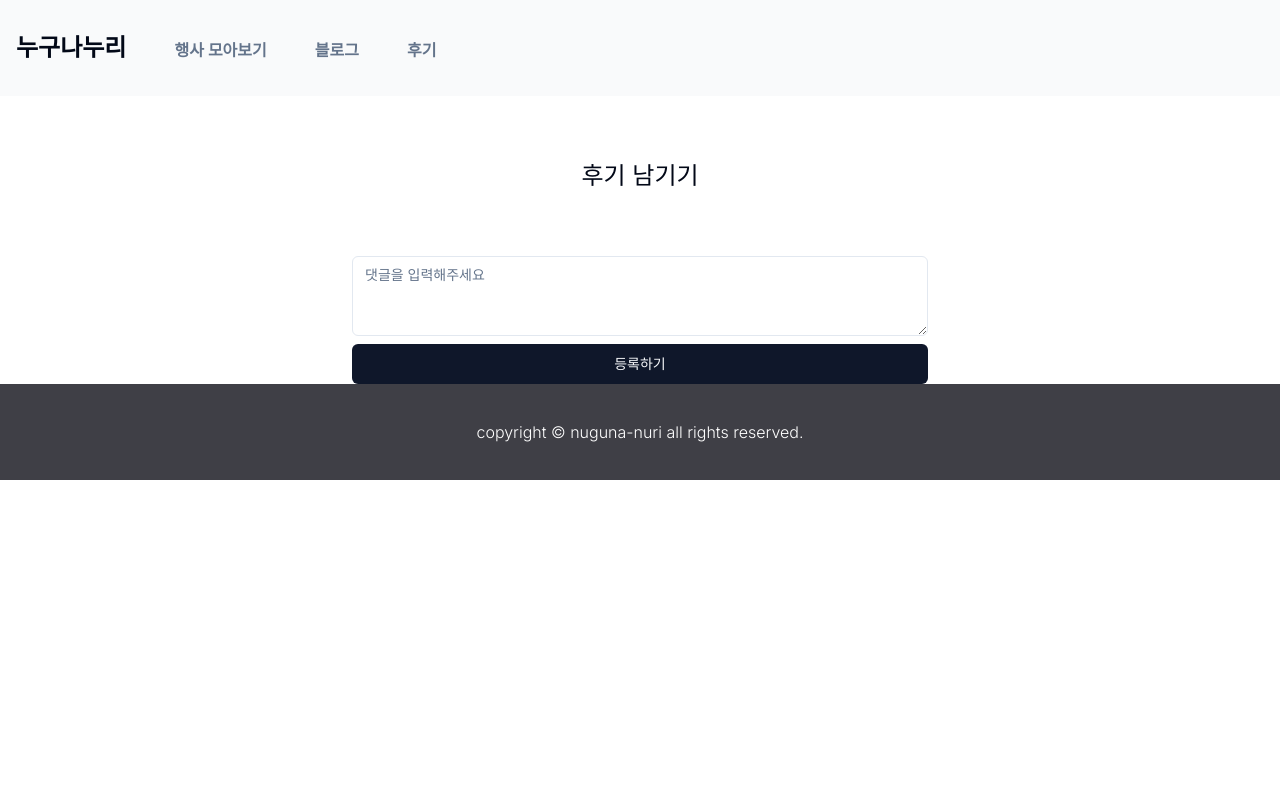
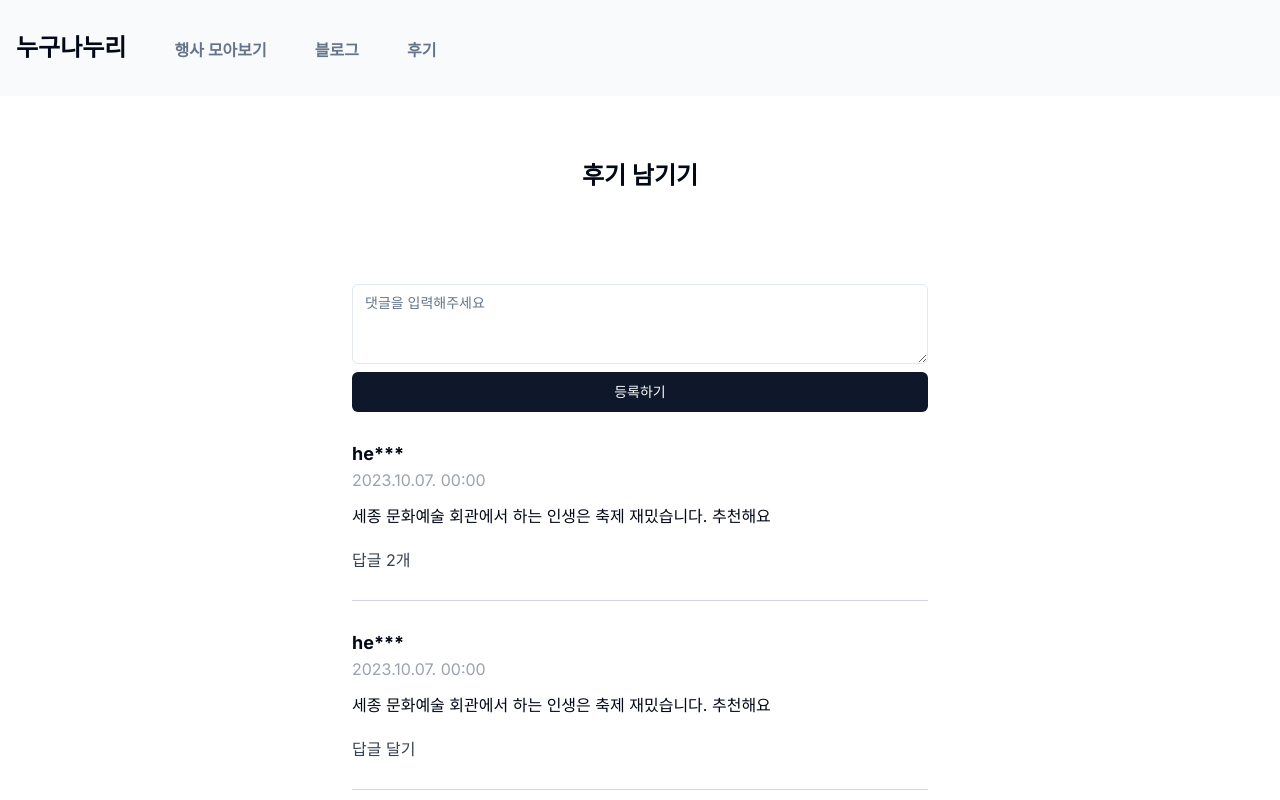
Before and after one commit to yesoryeseul/NUGUNA-NURI, a Next.js app: page /review in a window 1280 px wide. Shown: the top 800 px of the page. Built offline with nearby package versions, Linux system fonts and the light colour scheme; data requests are answered from the project's data file.

Commit message:
feat: db 추가 및 후기 페이지 렌더링

```diff
--- a/src/api/mainApi.ts
+++ b/src/api/mainApi.ts
@@ -2,8 +2,8 @@ import xml2js from 'xml2js';
 
 import { ApiRes, ApiType } from '../types/main/types';
 const mainApi = async (startIndex: number, endIndex: number): Promise<ApiType[]> => {
-  const apiKey = process.env.MAIN_API_KEY;
-  const url = `http://openapi.seoul.go.kr:8088/624e504e6c70687335324976584446/xml/culturalEventInfo/${startIndex}/${endIndex}/`;
+  const apiKey = process.env.NEXT_PUBLIC_API_KEY;
+  const url = `http://openapi.seoul.go.kr:8088/${apiKey}/xml/culturalEventInfo/${startIndex}/${endIndex}/`;
   const res = await fetch(url, { cache: 'no-store' });
   const data = await res.text();
 
--- a/src/api/reviewAPI.ts
+++ b/src/api/reviewAPI.ts
@@ -1,5 +1,3 @@
-// import { ReviewType } from '@/types/review/types';
-
 const ReviewApi = async () => {
   const url = 'http://localhost:3001/reviews';
   try {
@@ -7,16 +5,12 @@ const ReviewApi = async () => {
       method: 'GET',
       headers: { 'Content-Type': 'application/json' },
       cache: 'no-store',
-    })
-      .then((res) => res.json())
-      .then((data) => {
-        return data;
-      });
-    return res;
+    });
+    const data = res.json();
+    return data;
   } catch (error) {
     console.error(error);
   }
-  // return "";
 };
 
 export default ReviewApi;
--- a/src/app/collect/page.tsx
+++ b/src/app/collect/page.tsx
@@ -73,7 +73,7 @@ const Collect = () => {
 
   return (
     <div className='flex flex-col items-center max-w-7xl m-auto'>
-      <h1 className='text-4xl font-bold my-16'>행사 모아보기</h1>
+      <h1 className='text-2xl font-bold my-16'>행사 모아보기</h1>
       <FilterSelect onValueChange={setSelectedValue} />
       {data ? (
         <div className='grid grid-cols-3 gap-4'>
--- a/src/app/layout.tsx
+++ b/src/app/layout.tsx
@@ -3,8 +3,8 @@ import '../styles/globals.css';
 import type { Metadata } from 'next';
 import { Inter } from 'next/font/google';
 
-import Footer from '@/components/Footer/footer';
-import { Header } from '@/components/Header/header';
+import Footer from '@/components/footer/footer';
+import { Header } from '@/components/header/header';
 
 const inter = Inter({ subsets: ['latin'] });
 
--- a/src/app/main/_component/EventFeed/index.tsx
+++ b/src/app/main/_component/EventFeed/index.tsx
@@ -21,7 +21,7 @@ const EventFeed = async () => {
             </Link>
           </div>
         </div>
-        <div className='flex justify-center items-center justify-between'>
+        <div className='flex justify-center items-center'>
           {fetchData.map((v: ApiType) => (
             <>
               <div className='w-full justify-between ml-4 px-3'>
--- a/src/app/review/_components/CommentForm/index.tsx
+++ b/src/app/review/_components/CommentForm/index.tsx
@@ -2,7 +2,7 @@ import { Button } from '@/components/ui/button';
 import { Textarea } from '@/components/ui/textarea';
 const CommentForm = () => {
   return (
-    <div className='grid w-full gap-2'>
+    <div className='grid w-full gap-2 my-7'>
       <Textarea placeholder='댓글을 입력해주세요' />
       <Button>등록하기</Button>
     </div>
--- /dev/null
+++ b/src/app/review/_components/OneReivew/index.tsx
@@ -0,0 +1,63 @@
+'use client';
+import { atom, useAtom } from 'jotai';
+
+import { Button } from '@/components/ui/button';
+import { ReviewType } from '@/types/review/types';
+import FormatCreateDate from '@/utils/FormatCreateDate';
+
+import CommentForm from '../CommentForm';
+import OneReviewComment from '../OneReviewComment';
+
+const reviewCommentsAtom = atom<{ [key: number]: boolean }>({});
+
+const OneReivew = ({ item }: { item: ReviewType }) => {
+  const [reviewCommentsState, setReviewCommentsState] = useAtom(reviewCommentsAtom);
+  const { id, userId, createDate, content, myReview, comments } = item;
+  const maskingUserId = userId.replace(/.{3}$/, '***');
+  const formattedDate = FormatCreateDate(createDate);
+
+  const onisOpenCommentForm = () => {
+    // 현재 리뷰 아이템의 댓글 표시 여부 상태만 업데이트
+    setReviewCommentsState((prevState) => ({
+      ...prevState,
+      [id]: !prevState[id],
+    }));
+  };
+
+  return (
+    <div className='flex flex-col justify-center mb-7'>
+      <div className='flex flex-col'>
+        <div className='flex justify-between'>
+          <div>
+            <p className='font-bold text-lg'>{maskingUserId}</p>
+            <p className='text-gray-400 mb-3'>{formattedDate}</p>
+          </div>
+          {myReview && (
+            <div>
+              <Button variant='outline'>삭제</Button>
+              <Button className='ml-4'>수정</Button>
+            </div>
+          )}
+        </div>
+        <div>
+          <p className='mb-5'>{content}</p>
+        </div>
+      </div>
+      <div>
+        <p onClick={onisOpenCommentForm} className='cursor-pointer hover:underline text-gray-700'>
+          답글 {comments.length ? `${comments.length}개` : '달기'}{' '}
+        </p>
+        {reviewCommentsState[id] && (
+          <div className='bg-gray-100'>
+            {comments.length > 0 &&
+              comments.map((comment) => <OneReviewComment key={comment.id} comment={comment} />)}
+            <CommentForm />
+          </div>
+        )}
+      </div>
+      <div className='mt-7 w-full h-px bg-gray-300'></div>
+    </div>
+  );
+};
+
+export default OneReivew;
--- /dev/null
+++ b/src/app/review/_components/OneReviewComment/index.tsx
@@ -0,0 +1,33 @@
+import { Button } from '@/components/ui/button';
+import { ReviewCommentType } from '@/types/review/types';
+import FormatCreateDate from '@/utils/FormatCreateDate';
+
+const OneReviewComment = ({ comment }: { comment: ReviewCommentType }) => {
+  const { createDate, reviewerId, content, myComment } = comment;
+  const maskingUserId = reviewerId.replace(/.{3}$/, '***');
+  const formattedDate = FormatCreateDate(createDate);
+  return (
+    <div className='flex flex-col justify-center mb-7 px-4'>
+      <div className='flex flex-col'>
+        <div className='flex justify-between'>
+          <div>
+            <p className='font-bold text-lg'>{maskingUserId}</p>
+            <p className='text-gray-400 mb-3'>{formattedDate}</p>
+          </div>
+          {myComment && (
+            <div>
+              <Button variant='outline'>삭제</Button>
+              <Button className='ml-4'>수정</Button>
+            </div>
+          )}
+        </div>
+        <div>
+          <p className='mb-5'>{content}</p>
+        </div>
+      </div>
+      <div className='mt-7 w-full h-px bg-gray-300'></div>
+    </div>
+  );
+};
+
+export default OneReviewComment;
--- a/src/app/review/page.tsx
+++ b/src/app/review/page.tsx
@@ -1,49 +1,21 @@
-'use client';
-import { atom, useAtom } from 'jotai';
-import { useEffect } from 'react';
-
 import ReviewApi from '@/api/reviewAPI';
 import { ReviewType } from '@/types/review/types';
 
 import CommentForm from './_components/CommentForm';
+import OneReivew from './_components/OneReivew';
 
-const dataAtom = atom<ReviewType | null>(null);
-const Review = () => {
-  const [reviews, setReviews] = useAtom(dataAtom);
-
-  useEffect(() => {
-    ReviewApi()
-      .then((datastring) => {
-        const parsedData = JSON.parse(datastring);
-        setReviews(parsedData);
-        console.log('testing', parsedData);
-        console.log('testing', datastring);
-      })
-      .catch((error) => {
-        console.error('에러 발생', error);
-      });
-  }, []);
-
-  //   useEffect(() => {
-  //     (async () => {
-  //       const data = await ReviewApi();
-  //       console.log('ㅋㅋㅋ', data);
-  //       const parsedData = JSON.parse(data);
-  //       setReviews(parsedData);
-  //       console.log('dat', reviews);
-  //     })();
-  //   }, []);
-  // const data: ReviewType = await ReviewApi();
+const Review = async () => {
+  const data: ReviewType[] = await ReviewApi();
 
   return (
-    <div>
-      <div className='flex flex-col items-center max-w-xl m-auto'>
-        <h1 className='text-2xl font-b<old my-16'>후기 남기기</h1>
-      </div>
-      <div className='flex flex-col items-center max-w-xl m-auto'>
-        <CommentForm />
-      </div>
-      {/* {reviews?.map((item: ReviewType, idx: number) => <div key={idx}>{item.id}</div>)} */}
+    <div className='flex flex-col items-center max-w-xl m-auto'>
+      <h1 className='text-2xl font-bold my-16'>후기 남기기</h1>
+      <CommentForm />
+      {data?.map((item) => (
+        <div className='w-full' key={item.id}>
+          <OneReivew item={item} />
+        </div>
+      ))}
     </div>
   );
 };
--- a/src/types/review/types.ts
+++ b/src/types/review/types.ts
@@ -12,4 +12,5 @@ export interface ReviewCommentType {
   createDate: string;
   reviewerId: string;
   content: string;
+  myComment: boolean;
 }
--- /dev/null
+++ b/src/utils/FormatCreateDate.tsx
@@ -0,0 +1,13 @@
+const FormatCreateDate = (date: string) => {
+  const dateObject = new Date(date);
+
+  const year = dateObject.getFullYear();
+  const month = String(dateObject.getMonth() + 1).padStart(2, '0');
+  const day = String(dateObject.getDate()).padStart(2, '0');
+  const hours = String(dateObject.getHours()).padStart(2, '0');
+  const minutes = String(dateObject.getMinutes()).padStart(2, '0');
+
+  return `${year}.${month}.${day}. ${hours}:${minutes}`;
+};
+
+export default FormatCreateDate;
```
Also changed, not shown: db.json (+17 -22 lines), 1 other file (tests, documents, lock files or other folders).
